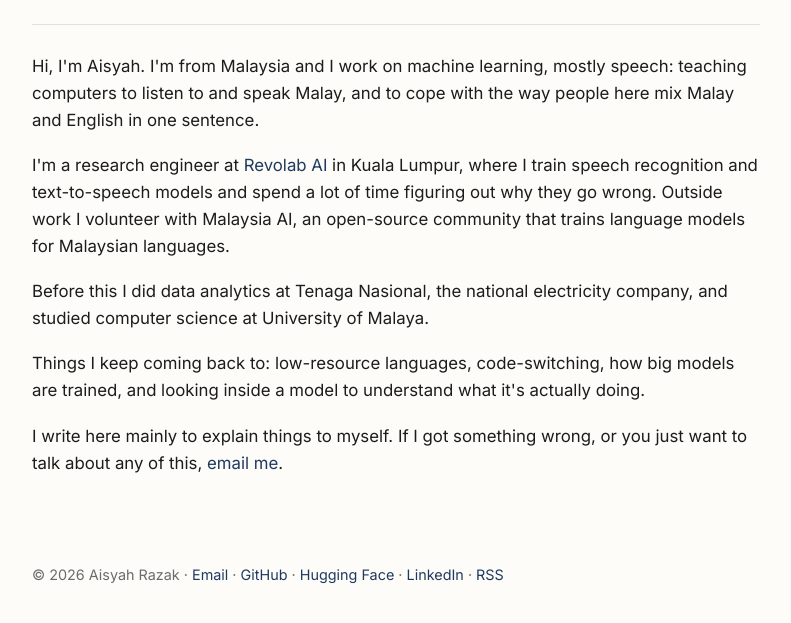
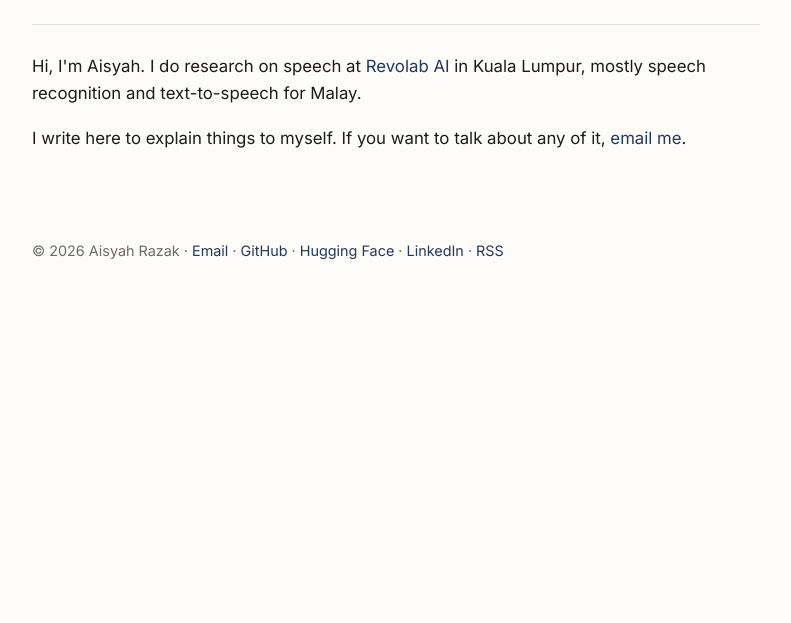
Before and after one commit to aisyahrzk/aisyahrzk.github.io, a Jekyll site: the page built from about.html, in a window 1280 px wide, cut to the strip 282-946 px from the top of the page. Shown: the top 623 px of the strip, without its empty margins (244-1035 px from the left). Built offline with Jekyll 4.4.1, drawn with Linux system fonts in a browser that asks for light colours.

Commit message:
Shorten About text
Co-Authored-By: Claude Fable 5.1 <noreply@anthropic.com>

```diff
--- a/about.html
+++ b/about.html
@@ -23,26 +23,11 @@ permalink: /about/
 
 <section class="prose">
   <p>
-    Hi, I'm Aisyah. I'm from Malaysia and I work on machine learning, mostly speech:
-    teaching computers to listen to and speak Malay, and to cope with the way people here
-    mix Malay and English in one sentence.
+    Hi, I'm Aisyah. I do research on speech at <a href="https://revolab.ai">Revolab AI</a> in Kuala Lumpur,
+    mostly speech recognition and text-to-speech for Malay.
   </p>
   <p>
-    I'm a research engineer at <a href="https://revolab.ai">Revolab AI</a> in Kuala Lumpur,
-    where I train speech recognition and text-to-speech models and spend a lot of time
-    figuring out why they go wrong. Outside work I volunteer with Malaysia AI, an open-source
-    community that trains language models for Malaysian languages.
-  </p>
-  <p>
-    Before this I did data analytics at Tenaga Nasional, the national electricity company,
-    and studied computer science at University of Malaya.
-  </p>
-  <p>
-    Things I keep coming back to: low-resource languages, code-switching, how big models are
-    trained, and looking inside a model to understand what it's actually doing.
-  </p>
-  <p>
-    I write here mainly to explain things to myself. If I got something wrong, or you just
-    want to talk about any of this, <a href="mailto:aisyahrazak171@gmail.com">email me</a>.
+    I write here to explain things to myself. If you want to talk about any of it,
+    <a href="mailto:aisyahrazak171@gmail.com">email me</a>.
   </p>
 </section>
```
